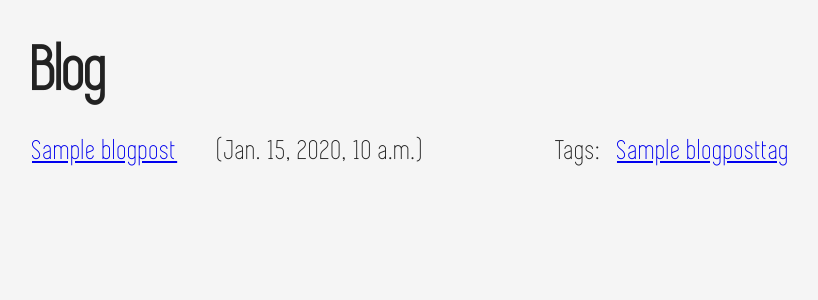
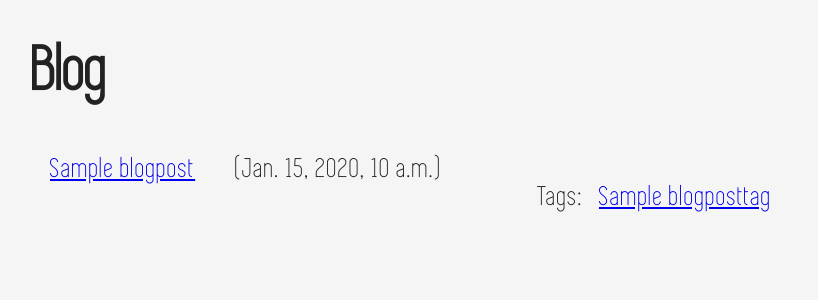
Before and after one commit to plumdog/myhome, a Django app: page /blog/ in a window 1280 px wide. Shown: the part 38-338 px from the top of the page, without its empty margins (224-1042 px from the left). Run offline with Django 3.2, Linux system fonts and the light colour scheme; tables that the repository leaves empty hold one stand-in row (values such as "Sample post"); some libraries are stand-ins or nearby versions.

Commit message:
Fix styling on blog index

```diff
--- a/myhome/blog/templates/blog/index.html
+++ b/myhome/blog/templates/blog/index.html
@@ -1,7 +1,6 @@
 {% extends 'blog/blog_base.html' %}
 
 {% block content %}
-
 <h1>Blog</h1>
 
 {% if tag %}
@@ -11,8 +10,11 @@
 {% if blog_posts %}
   <div class="blog-posts">
     {% for bp in blog_posts %}
+      <div class="blog-post-listing">
         <p>
           <a href="{% url 'blog:post' bp.id %}">{{ bp.title }}</a>({{ bp.datetime }})
+        </p>
+        <p>
           {% if bp.blog_post_tags.all %}
             <span class="tags">Tags:
               {% for tag in bp.blog_post_tags.all %}
@@ -21,6 +23,7 @@
             </span>
           {% endif %}
         </p>
+      </div>
     {% endfor %}
   </div>
 {% else %}
--- a/myhome/myhome/static/style.css
+++ b/myhome/myhome/static/style.css
@@ -131,3 +131,9 @@ p {
 .projects a.project {
 	font-weight: bold;
 }
+.blog-posts .blog-post-listing p {
+    margin: 0;
+}
+.blog-posts .blog-post-listing {
+    padding: 18px
+}
```
Lines whose indentation alone changed are shown as unchanged.
